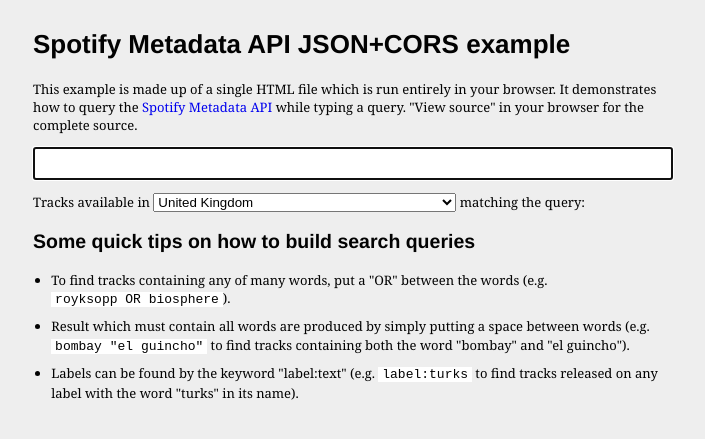
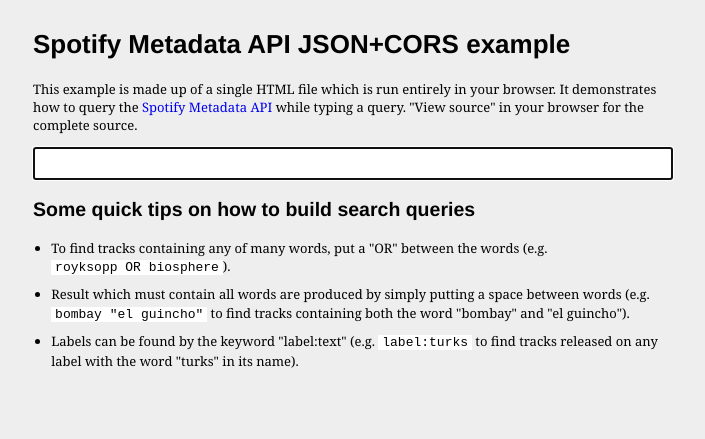
Before and after one commit to protez/rsms.github.com, a Jekyll site: the page built from projects/spotify/mdapi-examples/index.html, in a window 1280 px wide. Shown: the top 439 px of the page, without its empty margins (287-992 px from the left). Built offline with Jekyll 4.4.1, drawn with Linux system fonts in a browser that asks for light colours; nearby versions of some CDN libraries; Markdown is read by kramdown in place of the engine named in the settings.

Commit message:
do not hide tips when empty

```diff
--- a/projects/spotify/mdapi-examples/index.html
+++ b/projects/spotify/mdapi-examples/index.html
@@ -19,6 +19,7 @@
 }
 a { text-decoration:none; }
 a:hover { text-decoration:underline; }
+#spotifyMDQuery .results { display:none; }
 #spotifyMDQuery .results ol.list {
   margin-left: 0;
   padding-left:0;
@@ -542,6 +543,7 @@
     </p>
     <ol class="list">
     </ol>
+  </div>
   <h2>Some quick tips on how to build search queries</h2>
   <ul class="tips">
     <li>
@@ -560,4 +562,3 @@
     </li>
   </ul>
 </div>
-</div>
```
Lines whose indentation alone changed are shown as unchanged.
